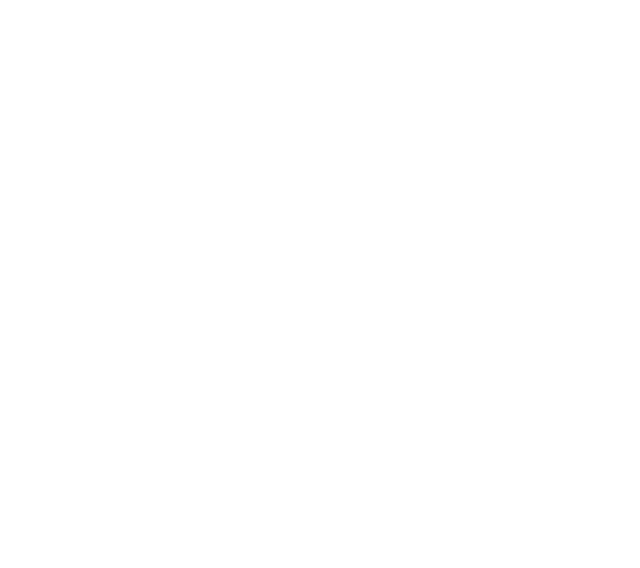
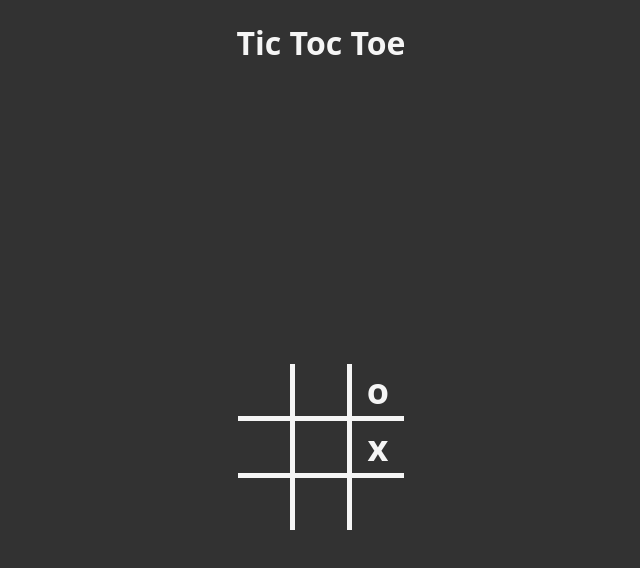
Before and after one commit to MartinJaros90/tic-tac-toe, a plain HTML site: page index.html in a window 1280 px wide. Shown: the whole page, without its empty margins (319-959 px from the left). Drawn offline with Linux system fonts and the light colour scheme.

Commit message:
implementing reder function()

```diff
--- a/index.html
+++ b/index.html
@@ -8,7 +8,9 @@
     <title>Tic Tac Toe</title>
 </head>
 
-<body>
+<body onload="init()">
+
+    <h1>Tic Toc Toe</h1>
 
     <div id="content"></div>
 
--- a/script.js
+++ b/script.js
@@ -0,0 +1,41 @@
+let fields = [
+    null,
+    null,
+    'circle',
+    null,
+    null,
+    'cross',
+    null,
+    null,
+    null,
+];
+
+
+function init() {
+    render();
+}
+
+
+function render() {
+    let contentDiv = document.getElementById('content');
+    let html = '<table>';
+
+    let tableHTML = '<table>';
+    for (let i = 0; i < 3; i++) {
+        tableHTML += '<tr>';
+        for (let j = 0; j < 3; j++) {
+            const index = i * 3 + j;
+            let symbol = '';
+            if (fields[index] === 'circle') {
+                symbol = 'o';
+            } else if (fields[index] === 'cross') {
+                symbol = 'x';
+            }
+            tableHTML += `<td>${symbol}</td>`;
+        }
+        tableHTML += '</tr>';
+    }
+    tableHTML += '</table>';
+
+    contentDiv.innerHTML = tableHTML;
+}
--- a/style.css
+++ b/style.css
@@ -0,0 +1,50 @@
+body {
+    background-color: #323232;
+    font-family: 'Open Sans', sans-serif;
+    margin: 0;
+    color: whitesmoke;
+}
+
+h1 {
+    color: whitesmoke;
+    text-align: center;
+}
+
+#content {
+    margin-top: 300px;
+    display: flex;
+    justify-content: center;
+    align-items: center;
+}
+
+table {
+    border-collapse: collapse;
+}
+
+td {
+    width: 50px;
+    height: 50px;
+    text-align: center;
+    font-size: 36px;
+    font-weight: bold;
+}
+
+table td {
+    border: 5px solid whitesmoke;
+}
+
+table tr:first-child td {
+    border-top: 0;
+}
+
+table tr td:first-child {
+    border-left: 0;
+}
+
+table tr:last-child td {
+    border-bottom: 0;
+}
+
+table tr td:last-child {
+    border-right: 0;
+}
```
